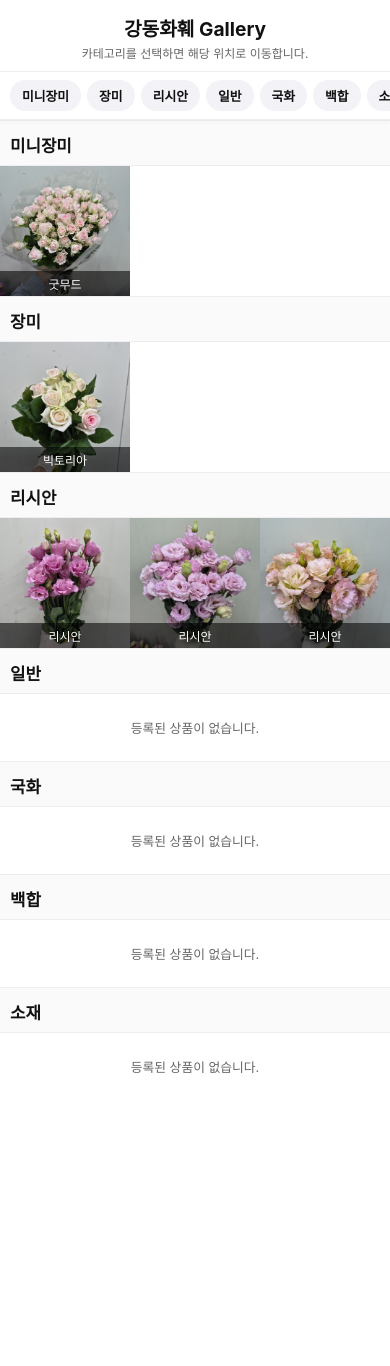
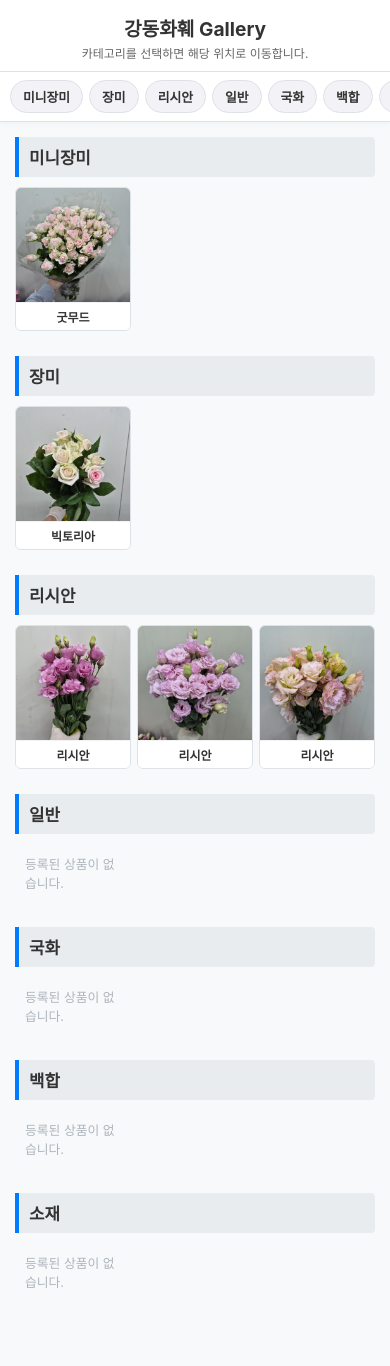
Before and after one commit to ggumtl/kdflower, a FastAPI app: page / in a window 390 px wide. Before the commit the page ends 1073 px from the top, so only its background shows below. Run offline with FastAPI, Linux system fonts and the light colour scheme; data comes from the database, SQL or seed files in the repository.

Commit message:
Improve mobile UI for admin views 2

```diff
--- a/templates/index.html
+++ b/templates/index.html
@@ -6,27 +6,16 @@
     <title>강동화훼 Gallery</title>
     <style>
         :root {
-            --bg-color: #ffffff;
-            --primary-color: #111111;
-            --accent-color: #007aff;
-            --text-muted: #666666;
-            --border-color: #eeeeee;
+            --primary-color: #007bff;
+            --bg-color: #f8f9fa;
+            --border-color: #dee2e6;
+            --text-color: #333333;
         }
 
-        * {
-            box-sizing: border-box;
-            margin: 0;
-            padding: 0;
-        }
+        * { box-sizing: border-box; margin: 0; padding: 0; }
+        body { font-family: -apple-system, BlinkMacSystemFont, "Segoe UI", Roboto, sans-serif; background-color: var(--bg-color); padding: 15px; color: var(--text-color); padding-bottom: 40px; }
 
-        body {
-            font-family: -apple-system, BlinkMacSystemFont, "Segoe UI", Roboto, sans-serif;
-            background-color: var(--bg-color);
-            color: var(--primary-color);
-            padding-bottom: 30px;
-        }
-
-        /* 1. 최상단 타이틀 (고정) */
+        /* 상단 헤더 */
         header {
             background-color: #ffffff;
             padding: 14px 12px 10px;
@@ -34,21 +23,14 @@
             border-bottom: 1px solid var(--border-color);
             position: sticky;
             top: 0;
-            z-index: 30; /* 최상위 레이어 */
+            z-index: 30;
+            margin: -15px -15px 15px -15px;
         }
 
-        header h1 {
-            font-size: 1.2rem;
-            font-weight: 700;
-            margin-bottom: 2px;
-        }
+        header h1 { font-size: 1.2rem; font-weight: 700; margin-bottom: 2px; }
+        header p { font-size: 0.75rem; color: #666; }
 
-        header p {
-            font-size: 0.75rem;
-            color: var(--text-muted);
-        }
-
-        /* 2. 상단 카테고리 네비게이션 (타이틀 바로 밑에 고정) */
+        /* 상단 카테고리 네비게이션 (가로 스크롤) */
         nav.category-bar {
             background-color: #ffffff;
             padding: 8px 10px;
@@ -58,119 +40,78 @@
             white-space: nowrap;
             border-bottom: 1px solid var(--border-color);
             position: sticky;
-            top: 57px; /* header 높이에 맞춰 고정 위치 지정 */
+            top: 53px;
             z-index: 20;
+            margin: -15px -15px 15px -15px;
             -webkit-overflow-scrolling: touch;
             scrollbar-width: none;
-            box-shadow: 0 2px 5px rgba(0,0,0,0.03); /* 약간의 그림자 추가 */
+            box-shadow: 0 2px 5px rgba(0,0,0,0.03);
         }
 
-        nav.category-bar::-webkit-scrollbar {
-            display: none;
-        }
+        nav.category-bar::-webkit-scrollbar { display: none; }
 
         nav.category-bar button {
             background-color: #f2f2f7;
-            color: var(--primary-color);
-            border: none;
+            color: var(--text-color);
+            border: 1px solid var(--border-color);
             padding: 6px 12px;
-            border-radius: 16px;
+            border-radius: 20px;
             font-size: 0.8rem;
             font-weight: 600;
             cursor: pointer;
         }
 
         nav.category-bar button:active {
-            background-color: var(--accent-color);
+            background-color: var(--primary-color);
             color: #ffffff;
         }
 
-        .container {
-            width: 100%;
-            margin: 0 auto;
+        /* 카테고리 섹션 및 타이틀 (gallery_view 스타일) */
+        .category-section { margin-bottom: 25px; scroll-margin-top: 110px; }
+        .category-title {
+            font-size: 1.05rem;
+            font-weight: bold;
+            padding: 8px 10px;
+            background-color: #e9ecef;
+            border-left: 4px solid var(--primary-color);
+            margin-bottom: 10px;
+            border-radius: 0 4px 4px 0;
         }
 
-        /* 스크롤 시 카테고리 헤더에 제목이 가려지지 않도록 여백 조정 */
-        .category-section {
-            scroll-margin-top: 105px;
+        /* 모바일 3열, PC 6~10열 그리드 */
+        .gallery-grid { display: grid; grid-template-columns: repeat(3, 1fr); gap: 6px; }
+        @media (min-width: 768px) { .gallery-grid { grid-template-columns: repeat(6, 1fr); gap: 10px; } }
+        @media (min-width: 1200px) { .gallery-grid { grid-template-columns: repeat(10, 1fr); gap: 10px; } }
+
+        /* 갤러리 카드 디자인 */
+        .flower-card {
+            background: white;
+            border: 1px solid var(--border-color);
+            border-radius: 6px;
+            overflow: hidden;
+            display: flex;
+            flex-direction: column;
+            cursor: pointer;
         }
 
-        .category-title {
-            font-size: 1.05rem;
-            font-weight: 700;
-            padding: 12px 10px 8px;
-            background-color: #fafafa;
-            border-bottom: 1px solid var(--border-color);
-            border-top: 1px solid var(--border-color);
-        }
-
-        /* 3열 간격 없는 그리드 */
-        .gallery-grid {
-            display: grid;
-            grid-template-columns: repeat(3, 1fr);
-            gap: 0;
-        }
-
-        @media (min-width: 768px) {
-            .gallery-grid {
-                grid-template-columns: repeat(4, 1fr);
-            }
-        }
-
-        .flower-card {
+        .img-wrapper {
             position: relative;
             width: 100%;
             aspect-ratio: 1 / 1;
-            overflow: hidden;
-            background-color: #e5e5ea;
-            cursor: pointer;
-        }
-
-        .flower-card img {
-            width: 100%;
-            height: 100%;
-            object-fit: cover;
-            display: block;
-        }
-
-        .no-image {
-            width: 100%;
-            height: 100%;
+            background-color: #eee;
             display: flex;
             align-items: center;
             justify-content: center;
-            color: #8e8e93;
-            font-size: 0.75rem;
-            background-color: #f2f2f7;
-            text-align: center;
-            padding: 4px;
+            overflow: hidden;
         }
 
-        .flower-name-overlay {
-            position: absolute;
-            bottom: 0;
-            left: 0;
-            width: 100%;
-            padding: 4px 2px;
-            background: rgba(0, 0, 0, 0.55);
-            color: #ffffff;
-            font-size: 0.75rem;
-            font-weight: 500;
-            text-align: center;
-            white-space: nowrap;
-            overflow: hidden;
-            text-overflow: ellipsis;
-            box-sizing: border-box;
-        }
+        .img-wrapper img { width: 100%; height: 100%; object-fit: cover; }
+        .no-img { font-size: 0.75rem; color: #888; text-align: center; }
 
-        .empty-section {
-            grid-column: 1 / -1;
-            text-align: center;
-            padding: 24px 0;
-            color: var(--text-muted);
-            font-size: 0.8rem;
-            background-color: #ffffff;
-        }
+        .card-info { padding: 5px 4px; text-align: center; background-color: white; border-top: 1px solid #f1f3f5; }
+        .flower-name { font-size: 0.75rem; font-weight: bold; white-space: nowrap; overflow: hidden; text-overflow: ellipsis; display: block; }
+
+        .empty-text { color: #adb5bd; font-size: 0.8rem; padding: 10px; }
 
         /* 맨 위로 가기 Floating 버튼 */
         #scrollTopBtn {
@@ -193,7 +134,7 @@
             box-shadow: 0 2px 8px rgba(0, 0, 0, 0.2);
         }
 
-        /* 모바일 전체화면 이미지 모달(팝업) */
+        /* 전체화면 이미지 모달 */
         .image-modal {
             display: none;
             position: fixed;
@@ -217,19 +158,8 @@
             box-shadow: 0 4px 20px rgba(0, 0, 0, 0.5);
         }
 
-        .modal-caption {
-            margin-top: 16px;
-            color: #ffffff;
-            font-size: 1.05rem;
-            font-weight: 600;
-            text-align: center;
-        }
-
-        .modal-close-hint {
-            margin-top: 8px;
-            color: #aaaaaa;
-            font-size: 0.75rem;
-        }
+        .modal-caption { margin-top: 16px; color: #ffffff; font-size: 1.05rem; font-weight: 600; text-align: center; }
+        .modal-close-hint { margin-top: 8px; color: #aaaaaa; font-size: 0.75rem; }
     </style>
 </head>
 <body>
@@ -250,28 +180,28 @@
     <div class="container">
         {% for category in categories %}
         <section id="cat-{{ category.idx }}" class="category-section">
-            <div class="category-title">
-                {{ category.name }}
-            </div>
+            <div class="category-title">{{ category.name }}</div>
 
             <div class="gallery-grid">
                 {% set visible_flowers = category.flowers | selectattr("view", "equalto", 1) | list %}
                 {% if visible_flowers %}
                     {% for flower in visible_flowers %}
                     <div class="flower-card" onclick="openImageViewer('/{{ flower.img_path }}', '{{ flower.name }}')">
-                        {% if flower.img_path %}
-                        <img src="/{{ flower.img_path }}" alt="{{ flower.name }}" loading="lazy">
-                        {% else %}
-                        <div class="no-image">준비중 입니다</div>
-                        {% endif %}
+                        <div class="img-wrapper">
+                            {% if flower.img_path %}
+                            <img src="/{{ flower.img_path }}" alt="{{ flower.name }}" loading="lazy">
+                            {% else %}
+                            <div class="no-img">준비중</div>
+                            {% endif %}
+                        </div>
 
-                        <div class="flower-name-overlay">{{ flower.name }}</div>
+                        <div class="card-info">
+                            <span class="flower-name" title="{{ flower.name }}">{{ flower.name }}</span>
+                        </div>
                     </div>
                     {% endfor %}
                 {% else %}
-                    <div class="empty-section">
-                        등록된 상품이 없습니다.
-                    </div>
+                    <div class="empty-text">등록된 상품이 없습니다.</div>
                 {% endif %}
             </div>
         </section>
@@ -281,7 +211,7 @@
     <!-- 맨 위로 가기 버튼 -->
     <button id="scrollTopBtn" onclick="scrollToTop()" title="맨 위로 이동">▲</button>
 
-    <!-- 전체화면 이미지 팝업 모달 -->
+    <!-- 전체화면 이미지 모달 -->
     <div id="imageModal" class="image-modal" onclick="closeImageViewer()">
         <img id="modalImg" class="modal-img" src="" alt="">
         <div id="modalCaption" class="modal-caption"></div>
@@ -296,7 +226,6 @@
             }
         }
 
-        // 맨 위로 가기 버튼
         const scrollTopBtn = document.getElementById("scrollTopBtn");
         window.onscroll = function () {
             if (document.body.scrollTop > 200 || document.documentElement.scrollTop > 200) {
@@ -310,7 +239,6 @@
             window.scrollTo({ top: 0, behavior: 'smooth' });
         }
 
-        // 전체화면 이미지 팝업 열기 / 닫기
         function openImageViewer(imgPath, name) {
             if (!imgPath || imgPath === '/None') return;
 
```
Also changed, not shown: templates/admin/login.html (+80 -12 lines).
